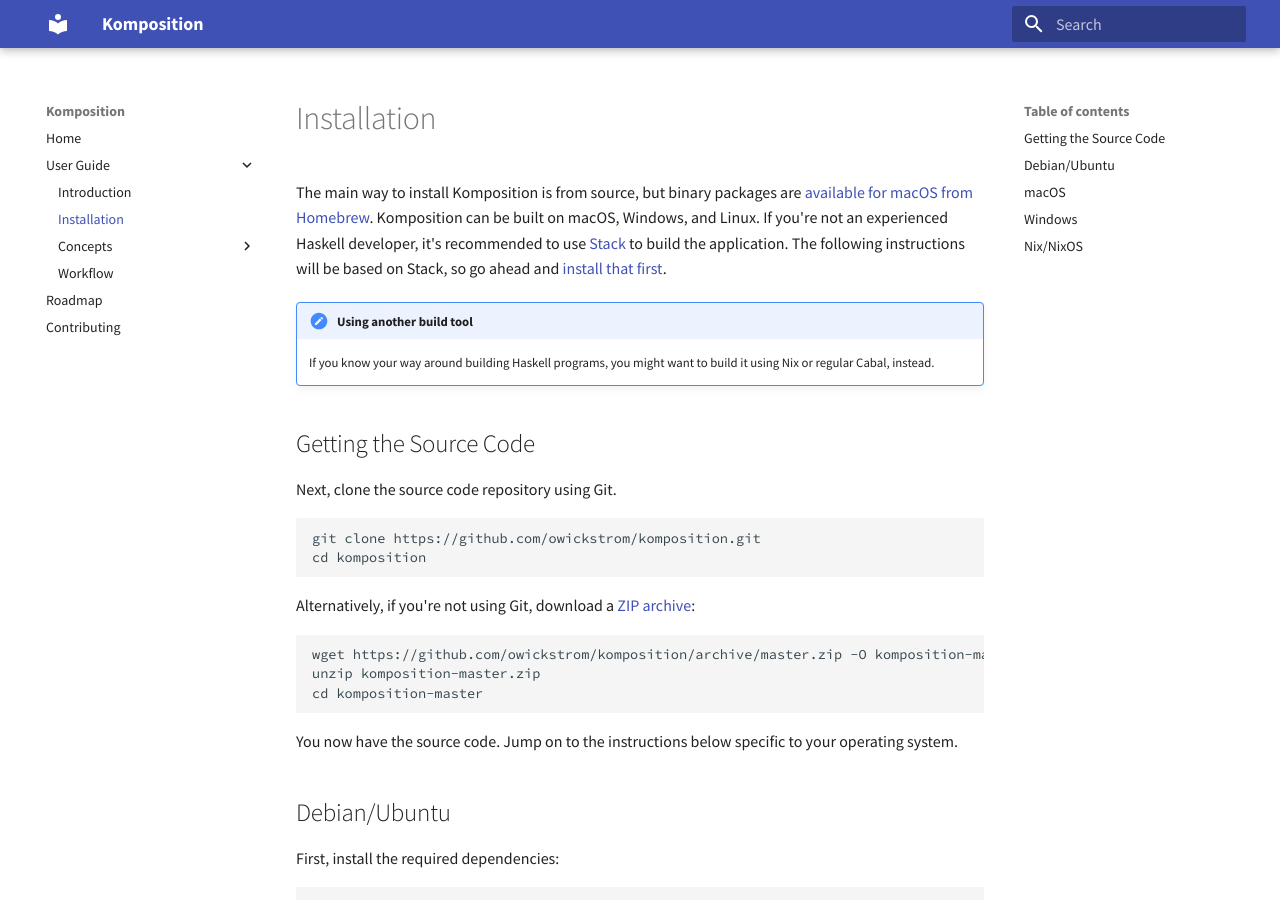
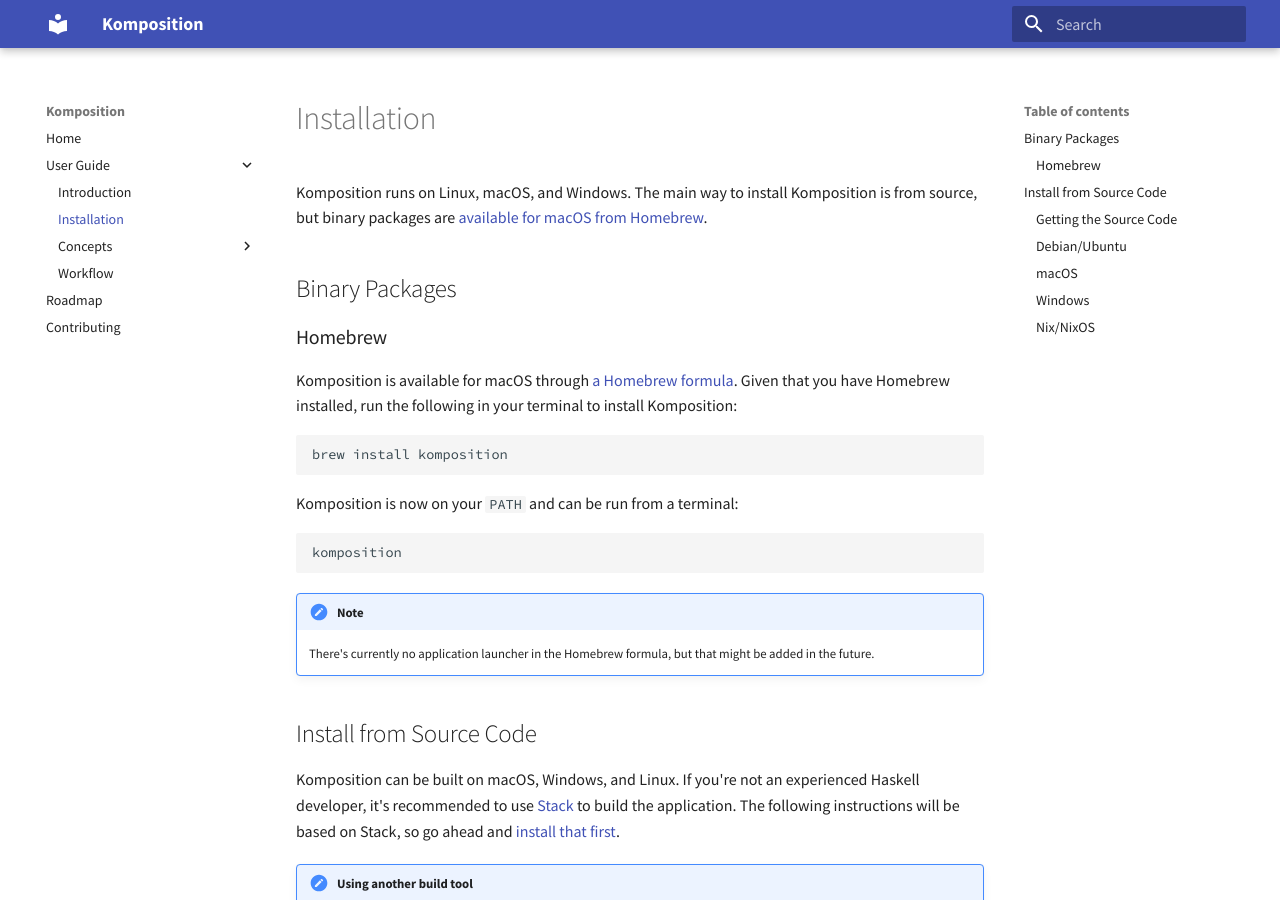
Before and after one commit to owickstrom/komposition, an MkDocs documentation site: the page built from docs/src/user-guide/installation.md, in a window 1280 px wide and 900 px high. Built offline with MkDocs 1.6.1 and Material for MkDocs 9.7.7, drawn with Linux system fonts in a browser that asks for light colours; some of the changed text lies outside the part shown.

Commit message:
Update docs

````diff
--- a/docs/src/user-guide/installation.md
+++ b/docs/src/user-guide/installation.md
@@ -1,10 +1,37 @@
 # Installation
 
-The main way to install Komposition is from source, but binary
-packages are [available for macOS from
-Homebrew](https://formulae.brew.sh/formula/komposition). Komposition
-can be built on macOS, Windows, and Linux. If you're not an
-experienced Haskell developer, it's recommended to use
+Komposition runs on Linux, macOS, and Windows. The main way to install
+Komposition is from source, but binary packages are [available for
+macOS from Homebrew](https://formulae.brew.sh/formula/komposition).
+
+## Binary Packages
+
+### Homebrew
+
+Komposition is available for macOS through [a Homebrew
+formula](https://formulae.brew.sh/formula/komposition). Given that you
+have Homebrew installed, run the following in your terminal to install
+Komposition:
+
+```shell
+brew install komposition
+```
+
+Komposition is now on your `PATH` and can be run from a terminal:
+
+```shell
+komposition
+```
+
+!!! note
+
+    There's currently no application launcher in the Homebrew formula,
+    but that might be added in the future.
+
+## Install from Source Code
+
+Komposition can be built on macOS, Windows, and Linux. If you're not
+an experienced Haskell developer, it's recommended to use
 [Stack](https://docs.haskellstack.org/en/stable/README/) to build the
 application. The following instructions will be based on Stack, so go
 ahead and [install that
@@ -14,7 +41,7 @@
     If you know your way around building Haskell programs, you might want to
     build it using Nix or regular Cabal, instead.
 
-## Getting the Source Code
+### Getting the Source Code
 
 Next, clone the source code repository using Git.
 
@@ -35,7 +62,7 @@
 You now have the source code. Jump on to the instructions below specific to
 your operating system.
 
-## Debian/Ubuntu
+### Debian/Ubuntu
 
 First, install the required dependencies:
 
@@ -96,7 +123,7 @@
     upgrading to Ubuntu 18.04, or by compiling and installing a newer version of
     GTK+ from source.
 
-## macOS
+### macOS
 
 ```shell
 brew install pkg-config gobject-introspection gtk+3 ffmpeg sox gstreamer libffi gst-plugins-base gst-libav
@@ -110,16 +137,20 @@
 stack install
 ```
 
-## Windows
+### Windows
 
-*These instructions will be available soon.*
+Komposition can be built on Windows in an MSYS2 environment. The
+precise instructions are not available in this documentation yet, but
+you should be able to install the dependencies using a command like
+the following, and then compile and run Komposition using Stack.
 
 ```
 # something like this...
 pacman -S mingw-w64-x86_64-gstreamer mingw-w64-x86_64-gst-libav mingw-w64-x86_64-gst-plugins-{base,good,bad}
+# TODO: also gtk+3, ffmpeg, and sox
 ```
 
-## Nix/NixOS
+### Nix/NixOS
 
 Komposition is not yet in [nixpkgs](https://github.com/NixOS/nixpkgs), but it
 can be installed with Nix from an archive on GitHub.
````
Also changed, not shown: docs/src/contributing.md (+4 -0 lines), docs/src/roadmap.md (+5 -7 lines), docs/src/user-guide/concepts/commands.md (+2 -2 lines), docs/src/user-guide/concepts/navigation.md (+5 -3 lines), docs/src/user-guide/concepts/preview.md (+5 -5 lines).
